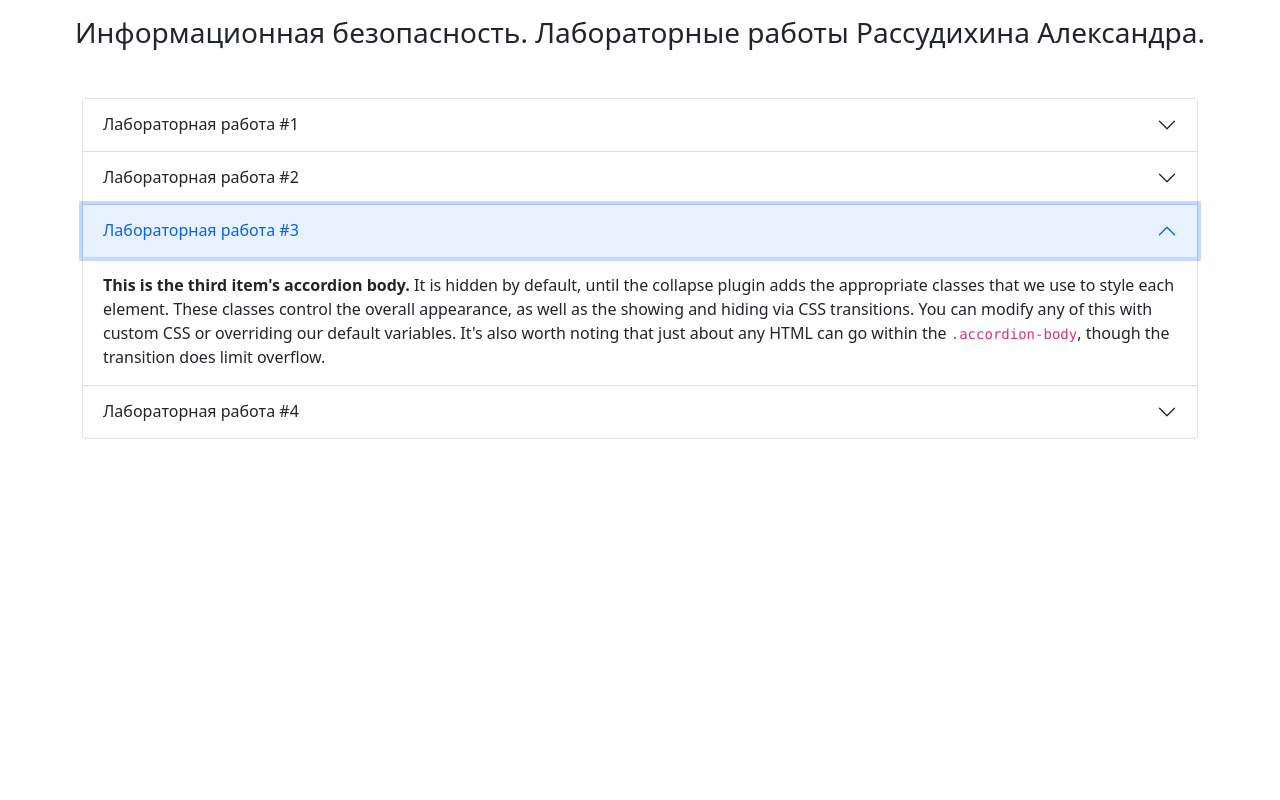
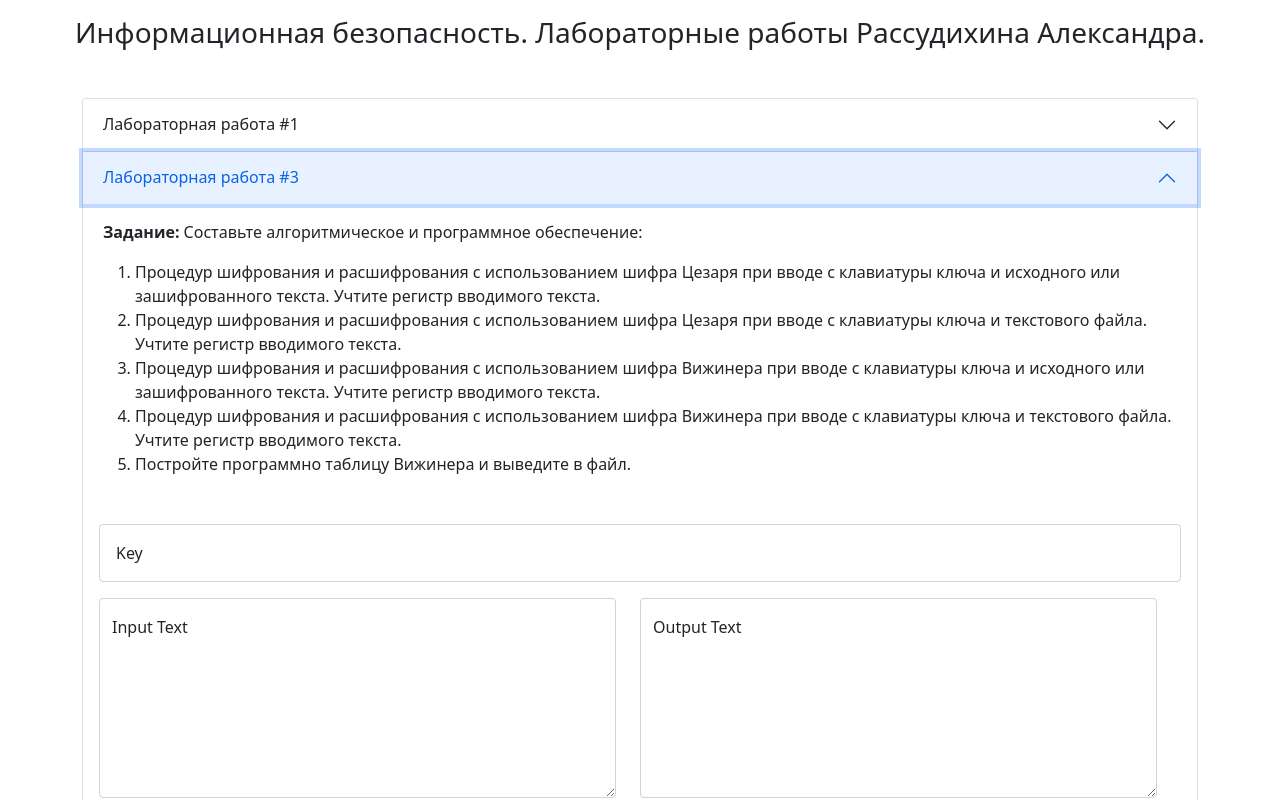
Before and after one commit to atso-devs/lab-is-21.09.21, a website built with webpack: page index.html in a window 1280 px wide. Both pictures are taken after a click on the button "Лабораторная работа #3". Shown: the top 800 px of the page. Built offline with nearby package versions, Linux system fonts and the light colour scheme.

```diff
--- a/index.html
+++ b/index.html
@@ -67,26 +67,48 @@
 			</div>
 			<div class="accordion-item">
 				<h2 class="accordion-header" id="headingThree">
-					<button class="accordion-button collapsed" type="button" data-bs-toggle="collapse" data-bs-target="#collapseTwo" aria-expanded="false" aria-controls="collapseTwo">
-						Лабораторная работа #2
-					</button>
-				</h2>
-				<div id="collapseTwo" class="accordion-collapse collapse" aria-labelledby="headingTwo" data-bs-parent="#accordionExample">
-					<div class="accordion-body">
-						<strong>This is the third item's accordion body.</strong> It is hidden by default, until the collapse plugin adds the appropriate classes that we use to style each element. These classes control the overall appearance, as well as the showing and hiding via CSS transitions. You can modify any of this with custom CSS or overriding our default variables. It's also worth noting that just about any HTML can go within the <code>.accordion-body</code>, though the transition does limit overflow.
-					</div>
-				</div>
-			</div>
-			<div class="accordion-item">
-				<h2 class="accordion-header" id="headingThree">
 					<button class="accordion-button collapsed" type="button" data-bs-toggle="collapse" data-bs-target="#collapseThree" aria-expanded="false" aria-controls="collapseThree">
 						Лабораторная работа #3
 					</button>
 				</h2>
 				<div id="collapseThree" class="accordion-collapse collapse" aria-labelledby="headingThree" data-bs-parent="#accordionExample">
 					<div class="accordion-body">
-						<strong>This is the third item's accordion body.</strong> It is hidden by default, until the collapse plugin adds the appropriate classes that we use to style each element. These classes control the overall appearance, as well as the showing and hiding via CSS transitions. You can modify any of this with custom CSS or overriding our default variables. It's also worth noting that just about any HTML can go within the <code>.accordion-body</code>, though the transition does limit overflow.
+						<p> <strong>Задание:</strong> Составьте алгоритмическое и программное обеспечение:</p>
+						<ol>
+							<li>Процедур шифрования и расшифрования с использованием шифра Цезаря при вводе с клавиатуры ключа и исходного или зашифрованного текста. Учтите регистр вводимого текста.</li>
+							<li>Процедур шифрования и расшифрования с использованием шифра Цезаря при вводе с клавиатуры ключа и текстового файла. Учтите регистр вводимого текста.</li>
+							<li>Процедур шифрования и расшифрования с использованием шифра Вижинера при вводе с клавиатуры ключа и исходного или зашифрованного текста. Учтите регистр вводимого текста.</li>
+							<li>Процедур шифрования и расшифрования с использованием шифра Вижинера при вводе с клавиатуры ключа и текстового файла. Учтите регистр вводимого текста.</li>
+							<li>Постройте программно таблицу Вижинера и выведите в файл.</li>
+						</ol>
 					</div>
+					<div class="row p-3">
+						<div class="form-floating mb-3 col-md-12">
+							<input type="number" class="form-control" id="InputKey" placeholder="key">
+							<label class="mx-3" for="InputKey">Key</label>
+						</div>
+						<div class="row">
+							<div class="col">
+								<div class="form-floating">
+									<textarea class="form-control" placeholder="Leave a comment here" id="inputText" style="height: 200px"></textarea>
+									<label for="inputText">Input Text</label>
+								  </div>
+							</div>
+							<div class="col">
+								<div class="form-floating">
+									<textarea class="form-control" placeholder="Leave a comment here" id="outputText" style="height: 200px"></textarea>
+									<label for="outputText">Output Text</label>
+								  </div>
+							</div>
+						</div>
+						<div class="row my-3">
+							<div class="col text-end">
+								<button type="button" class="btn btn-primary">Зашифровать.</button>
+							</div>
+
+						</div>
+					</div>
+
 				</div>
 			</div>
 			<div class="accordion-item">
```
